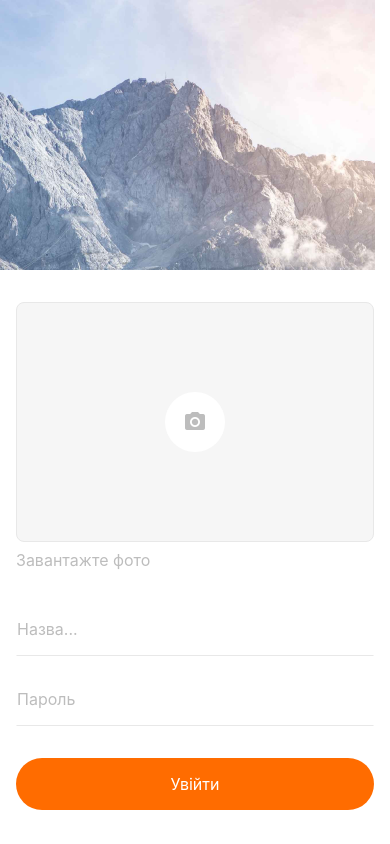
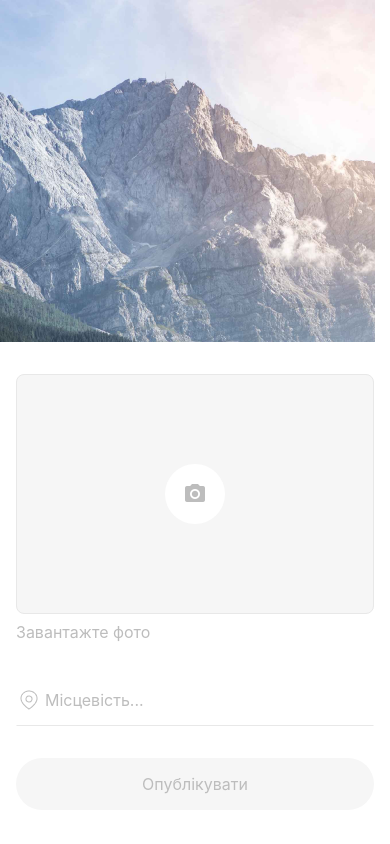
Before and after one commit to vazhavazh/AwesomeProject, a React Native app: screen / in a window 390 px wide. Built offline with nearby package versions, Linux system fonts and the light colour scheme.

Commit message:
add basic markup for postScreen

```diff
--- a/package.json
+++ b/package.json
@@ -11,10 +11,11 @@
   "dependencies": {
     "expo": "~48.0.18",
     "expo-font": "~11.1.1",
+    "expo-image-picker": "~14.1.1",
     "expo-status-bar": "~1.4.4",
     "react": "18.2.0",
-    "react-native": "0.71.8",
-    "expo-image-picker": "~14.1.1"
+    "react-native": "0.71.8"
+
   },
   "devDependencies": {
     "@babel/core": "^7.20.0"
--- a/src/screens/PostsScreen/PostsScreen.js
+++ b/src/screens/PostsScreen/PostsScreen.js
@@ -1,11 +1,16 @@
-
-import React, { useState } from 'react'
-import { Image, ImageBackground, StyleSheet, Text, TextInput, TouchableOpacity, View } from 'react-native'
+import React, { useState } from 'react';
+import { Image, ImageBackground, StyleSheet, Text, TextInput, TouchableOpacity, View, Linking } from 'react-native';
 import * as ImagePicker from 'expo-image-picker';
 
 
 const PostsScreen = () => {
   const [image, setImage] = useState(null);
+  const [name, setName] = useState('');
+  const [location, setLocation] = useState(null);
+
+  const handleLocationInputClick = () => {
+    Linking.openURL('https://www.google.com/maps');
+  };
 
   const pickImage = async () => {
     let result = await ImagePicker.launchImageLibraryAsync({
@@ -15,10 +20,8 @@ const PostsScreen = () => {
       quality: 1,
     });
 
-    console.log(result);
-
-    if (!result.canceled) {
-      setImage(result.assets[0].uri);
+    if (!result.cancelled) {
+      setImage(result.uri);
     }
   };
 
@@ -46,27 +49,24 @@ const PostsScreen = () => {
       {image ? (
         <Text style={styles.editTitle}>Редагувати фото</Text>
       ) : (
-          <Text style={styles.editTitle}>Завантажте фото </Text>
+        <Text style={styles.editTitle}>Завантажте фото</Text>
       )}
       <View style={styles.inputContainer}>
-        <TextInput
-          // value={email}
-          // onChangeText={setEmail}
-          style={styles.input}
-          placeholder='Назва...'
-        />
-        <TextInput
-          // value={password}
-//           onChangeText={setPassword}
-          style={styles.input}
-          placeholder='Пароль'
-          secureTextEntry />
+        <TouchableOpacity style={styles.locationInputContainer} onPress={handleLocationInputClick}>
+          <Image
+            source={require('../../../assets/icons/map-pin.png')}
+            style={styles.locationIcon}
+          />
+          <TextInput
+            value={location}
+            onChangeText={setLocation}
+            style={styles.locationInput}
+            placeholder="Місцевість..."
+          />
+        </TouchableOpacity>
       </View>
-      <TouchableOpacity
-        style={styles.button}
-        // onPress={handleLogin}
-      >
-        <Text style={styles.buttonText}>Увійти</Text>
+      <TouchableOpacity style={styles.button}>
+        <Text style={styles.buttonText}>Опублікувати</Text>
       </TouchableOpacity>
     </View>
   );
@@ -119,20 +119,28 @@ const styles = StyleSheet.create({
     gap: 16,
     marginBottom: 32,
   },
-  input: {
+  locationInputContainer: {
+    flexDirection: 'row',
+    alignItems: 'center',
+    gap: 4,
+    borderWidth: 1,
+    backgroundColor: 'transparent',
+    borderTopColor: 'transparent',
+    borderLeftColor: 'transparent',
+    borderRightColor: 'transparent',
+    borderBottomColor: '#E8E8E8',
+    paddingTop: 13,
+    paddingBottom: 13,
+  },
+  locationIcon: {
+    width: 24,
+    height: 24,
+  },
+  locationInput: {
+    flex: 1,
     color: '#BDBDBD',
     fontSize: 16,
     fontFamily: 'Roboto 400',
-    backgroundColor: 'transparent',
-    // borderRadius: 16,
-    borderTopColor: 'transparent',
-    borderLeftColor: 'transparent',
-    borderRightColor: 'transparent',
-    borderWidth: 1,
-    borderBottomColor: '#E8E8E8',
-    // paddingLeft: 16,
-    paddingTop: 16,
-    paddingBottom: 16,
   },
   button: {
     paddingTop: 16,
@@ -142,11 +150,11 @@ const styles = StyleSheet.create({
     fontSize: 16,
     fontFamily: 'Roboto 400',
     borderRadius: 100,
-    backgroundColor: '#FF6C00',
+    backgroundColor: '#F6F6F6',
     alignItems: 'center',
   },
   buttonText: {
-    color: '#FFFFFF',
+    color: '#BDBDBD',
     fontSize: 16,
   },
 });
```
Also changed, not shown: assets/icons/map-pin.png (added), 1 other file (tests, documents, lock files or other folders).
